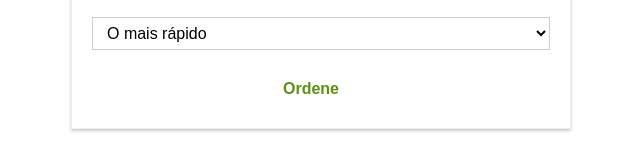
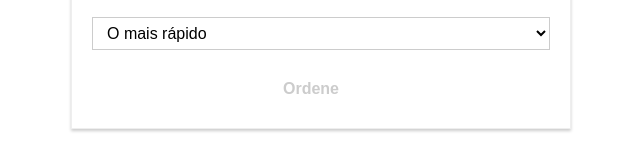
Before and after one commit to codingscode/React-24-new, a React app: page /verificacao/info-contato in a window 1280 px wide. Shown: the part 1218-1364 px from the top of the page, without its empty margins (319-959 px from the left). Built offline with nearby package versions, Linux system fonts and the light colour scheme.

Commit message:
parte 67

```diff
--- a/src/componentes/UI/Botao/Botao.css
+++ b/src/componentes/UI/Botao/Botao.css
@@ -15,6 +15,11 @@
     padding-left: 0;
 }
 
+.Botao:disabled {
+    color: #ccc;
+    cursor: not-allowed;
+}
+
 .Sucedido {
     color: #5C9210;
 }
```
Also changed, not shown: instru.txt.
